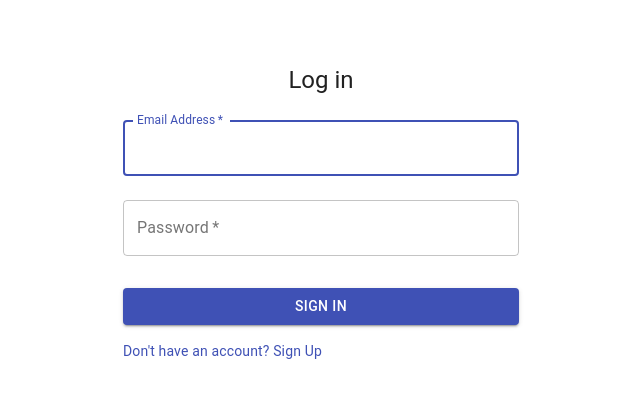
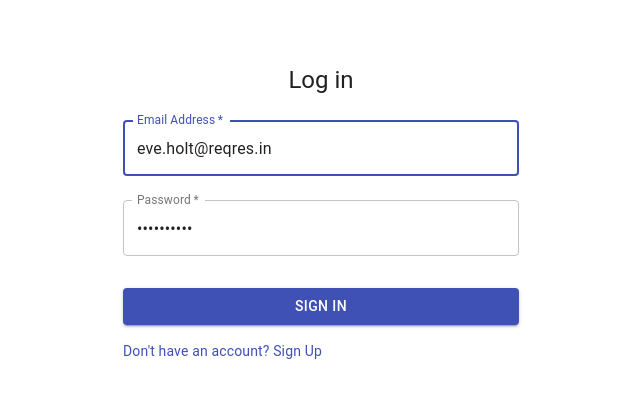
Before and after one commit to fnugrahendi/react-dashboard, a React (Create React App) app: page / in a window 1280 px wide. Shown: the top 398 px of the page, without its empty margins (319-959 px from the left). Built offline with nearby package versions, Linux system fonts and the light colour scheme.

Commit message:
add login request to API

```diff
--- a/src/AppContext.js
+++ b/src/AppContext.js
@@ -13,7 +13,9 @@ export const ViewModeEnum = {
 
 const AppContextProvider = (props) => {
     const [isLoggedIn, setLogin] = useState(false)
+    const [isLoggingIn, setIsLoggingIn] = useState(false)
     const [viewMode, setViewMode] = useState(ViewModeEnum.MAIN)
+    const [loginErrorMessage, setLoginErrorMessage] = useState("")
     const [resources, setResources] = useState([])
 
     const changeViewMode = (viewMode) => {
@@ -24,16 +26,25 @@ const AppContextProvider = (props) => {
         }
     }
 
-    const getResources = () => {
-        axios.get(`${baseUrl}/resources`)
-            .then(resp => {
-                const data = resp.data.data ? resp.data.data : []
-                setResources(data)
-            })
+    const getResources = async () => {
+        const resp = await axios.get(`${baseUrl}/resources`)
+        const data = resp.data.data ? resp.data.data : []
+        setResources(data)
     }
 
-    const login = () => {
-        setLogin(true)
+    const login = async (email, password) => {
+        setIsLoggingIn(true)
+        setLoginErrorMessage("")
+        try {
+            const loginResp = await axios.post(`${baseUrl}/login`, {
+                email: email,
+                password: password
+            })
+            setLogin(true)
+        } catch {
+            setLoginErrorMessage("Login failed. Invalid username or password.")
+        }
+        setIsLoggingIn(false)
     }
 
     const logout = () => {
@@ -44,12 +55,14 @@ const AppContextProvider = (props) => {
         <AppContext.Provider
             value={{
                 isLoggedIn,
+                isLoggingIn,
+                loginErrorMessage,
                 viewMode,
                 resources,
                 getResources,
-                changeViewMode: changeViewMode,
-                login: login,
-                logout: logout,
+                changeViewMode,
+                login,
+                logout,
             }}>
             {props.children}
         </AppContext.Provider>
--- a/src/components/Layout.js
+++ b/src/components/Layout.js
@@ -6,10 +6,10 @@ import Dashboard from '../pages/Dashboard'
 export default function Layout() {
     return (
         <Consumer>
-            {({ isLoggedIn, login, logout, viewMode, changeViewMode }) => {
+            {({ isLoggedIn, loginErrorMessage, isLoggingIn, login, logout, viewMode, changeViewMode }) => {
                 return isLoggedIn ?
                     <Dashboard logout={logout} viewMode={viewMode} changeViewMode={changeViewMode} /> :
-                    <Login login={login}/>
+                    <Login login={login} isLoggingIn={isLoggingIn} loginErrorMessage={loginErrorMessage}/>
             }}
         </Consumer>
     );
--- a/src/pages/Login.js
+++ b/src/pages/Login.js
@@ -1,18 +1,22 @@
-import React from 'react'
-import Container from '@material-ui/core/Container';
-import Button from '@material-ui/core/Button';
-import CssBaseline from '@material-ui/core/CssBaseline';
-import TextField from '@material-ui/core/TextField';
-import Link from '@material-ui/core/Link';
-import Grid from '@material-ui/core/Grid';
-import Typography from '@material-ui/core/Typography';
-import { makeStyles } from '@material-ui/core/styles';
+import React, { useRef } from 'react'
+import Container from '@material-ui/core/Container'
+import Button from '@material-ui/core/Button'
+import CssBaseline from '@material-ui/core/CssBaseline'
+import TextField from '@material-ui/core/TextField'
+import Link from '@material-ui/core/Link'
+import Grid from '@material-ui/core/Grid'
+import Typography from '@material-ui/core/Typography'
+import CircularProgress from '@material-ui/core/CircularProgress'
+import { makeStyles } from '@material-ui/core/styles'
 
 const useStyles = makeStyles(theme => ({
     '@global': {
         body: {
             backgroundColor: theme.palette.common.white,
         },
+    },
+    progress: {
+        margin: theme.spacing(2),
     },
     paper: {
         marginTop: theme.spacing(8),
@@ -31,14 +35,23 @@ const useStyles = makeStyles(theme => ({
     submit: {
         margin: theme.spacing(3, 0, 2),
     },
+    textError: {
+        color: "red"
+    }
 }));
 
 
-const Login = ({ login }) => {
+const Login = ({ login, isLoggingIn, loginErrorMessage }) => {
+    const emailRef = useRef()
+    const passwordRef = useRef()
     const classes = useStyles();
+
     const onLogin = () => {
-        login()
+        const emailValue = emailRef.current.value
+        const passwordValue = passwordRef.current.value
+        login(emailValue, passwordValue)
     }
+
     return (
         <Container component="main" maxWidth="xs">
             <CssBaseline />
@@ -46,8 +59,11 @@ const Login = ({ login }) => {
                 <Typography component="h1" variant="h5">
                     Log in
                 </Typography>
-                <form className={classes.form} noValidate>
+                <div className={classes.form} noValidate>
                     <TextField
+                        inputRef={emailRef}
+                        disabled={isLoggingIn}
+                        defaultValue="eve.holt@reqres.in"
                         variant="outlined"
                         margin="normal"
                         required
@@ -58,6 +74,8 @@ const Login = ({ login }) => {
                         autoComplete="email"
                         autoFocus />
                     <TextField
+                        inputRef={passwordRef}
+                        disabled={isLoggingIn}
                         variant="outlined"
                         margin="normal"
                         required
@@ -66,9 +84,9 @@ const Login = ({ login }) => {
                         label="Password"
                         type="password"
                         id="password"
+                        defaultValue="cityslicka"
                         autoComplete="current-password" />
                     <Button
-                        type="submit"
                         fullWidth
                         onClick={onLogin}
                         variant="contained"
@@ -83,7 +101,13 @@ const Login = ({ login }) => {
                             </Link>
                         </Grid>
                     </Grid>
-                </form>
+                    {
+                        isLoggingIn &&  <CircularProgress className={classes.progress} />
+                    }
+                    <Typography variant="subtitle1" className={classes.textError} gutterBottom>
+                        {loginErrorMessage}
+                    </Typography>
+                </div>
             </div>
         </Container>
     );
```
